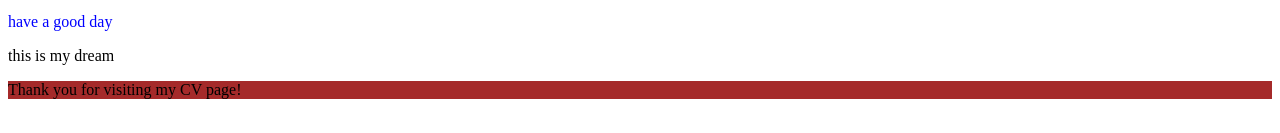
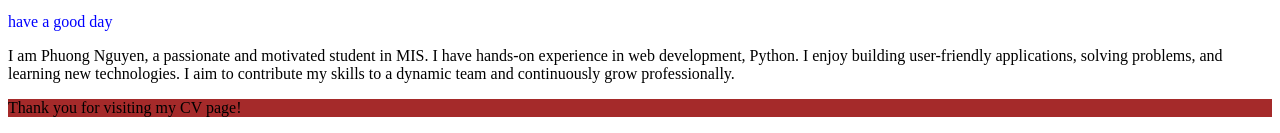
Before and after one commit to hphuong412/hphuong412.github.io, a plain HTML site: page week3/cv.html in a window 1280 px wide. Shown: the part 702-835 px from the top of the page. Drawn offline with Linux system fonts and the light colour scheme.

Commit message:
Update cv.html

```diff
--- a/week3/cv.html
+++ b/week3/cv.html
@@ -24,7 +24,7 @@
 
   <p style="color: rgb(202, 6, 39)"> hello every one </p>
   <p style="color:blue;"> have a good day</p>
-  <p stule="text-decoration: underline;"> this is my dream</p>
+  <p stule="text-decoration: underline;"> I am Phuong Nguyen, a passionate and motivated student in MIS. I have hands-on experience in web development, Python. I enjoy building user-friendly applications, solving problems, and learning new technologies. I aim to contribute my skills to a dynamic team and continuously grow professionally.</p>
   <p style=background-color:brown;>Thank you for visiting my CV page!</p>
 </body>
 </html>
```
